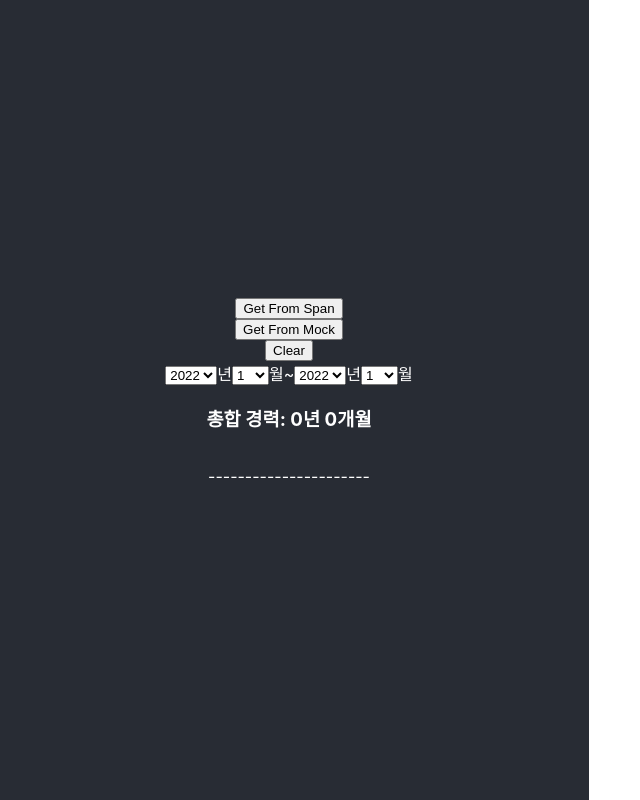
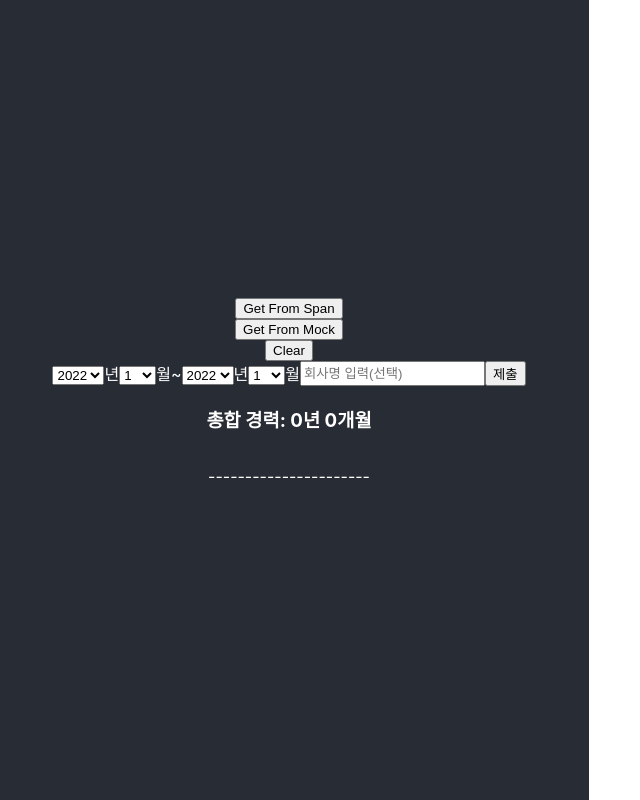
Before and after one commit to dlwocks31/linkedin-career-calculator, a React (Create React App) app: page / in a window 1280 px wide. Shown: the whole page, without its empty margins (11-651 px from the left). Built offline with nearby package versions, Linux system fonts and the light colour scheme.

Commit message:
경력 추가 기능 추가

```diff
--- a/src/App.tsx
+++ b/src/App.tsx
@@ -8,6 +8,7 @@ import { YearMonthInput } from "./component/YearMonthInput";
 import { ExperienceItem } from "./domain/ExperienceItem";
 import { BasicExperienceItem } from "./domain/BasicExperienceItem";
 import { YearMonthPairInput } from "./component/YearMonthPairInput";
+import { BasicExperienceItemInput } from "./component/BasicExperienceInput";
 
 const ExperienceItemComponent = (props: {
   experienceItem: ExperienceItem;
@@ -77,9 +78,13 @@ const App = () => {
       <button onClick={getListOfExpItem}>Get From Span</button>
       <button onClick={getListOfMockExpItem}>Get From Mock</button>
       <button onClick={clearListOfExpItem}>Clear</button>
-      <div style={{ display: "flex" }}>
-        <YearMonthPairInput onChange={(v) => console.log(v)} />
-      </div>
+
+      <BasicExperienceItemInput
+        onSubmit={(experienceItem) =>
+          experienceItem &&
+          setBasicExperienceItems([experienceItem, ...basicExperienceItems])
+        }
+      />
 
       <ExperienceSummaryComponent
         listOfExperienceItem={experienceItemMapper(basicExperienceItems)}
--- /dev/null
+++ b/src/component/BasicExperienceInput.tsx
@@ -0,0 +1,48 @@
+import { useState } from "react";
+import { v4 } from "uuid";
+import { BasicExperienceItem } from "../domain/BasicExperienceItem";
+import { YearMonth } from "../domain/YearMonth";
+import { YearMonthPairInput } from "./YearMonthPairInput";
+
+export const BasicExperienceItemInput = ({
+  onSubmit,
+}: {
+  onSubmit: (v: BasicExperienceItem | null) => void;
+}) => {
+  const [state, setState] = useState<{
+    start: YearMonth;
+    end: YearMonth;
+    company: string;
+  }>({
+    start: { year: new Date().getFullYear(), month: new Date().getMonth() + 1 },
+    end: { year: new Date().getFullYear(), month: new Date().getMonth() + 1 },
+    company: "",
+  });
+  const checkValidAndSubmit = () => {
+    const { start, end } = state;
+    if (
+      start.year > end.year ||
+      (start.year === end.year && start.month > end.month)
+    ) {
+      alert("시작일이 종료일보다 늦습니다.");
+      return;
+    }
+    onSubmit({ ...state, uuid: v4(), isUsed: true });
+    setState({ ...state, company: "" });
+  };
+  return (
+    <div style={{ display: "flex" }}>
+      <YearMonthPairInput
+        onChange={(pair) => setState({ ...state, ...pair })}
+
+      />
+      <input
+        type="text"
+        value={state.company}
+        onChange={(e) => setState({ ...state, company: e.target.value })}
+        placeholder="회사명 입력(선택)"
+      />
+      <button onClick={checkValidAndSubmit}>제출</button>
+    </div>
+  );
+};
```
